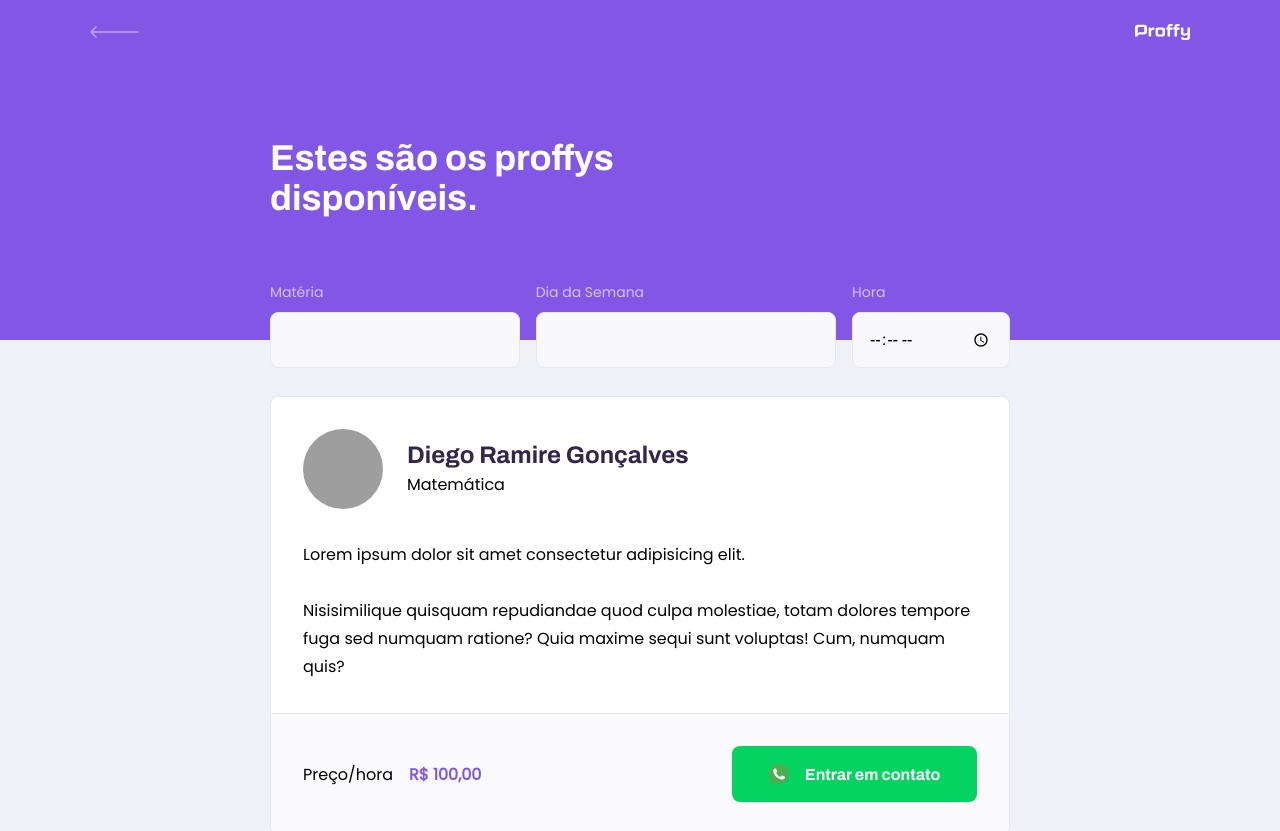
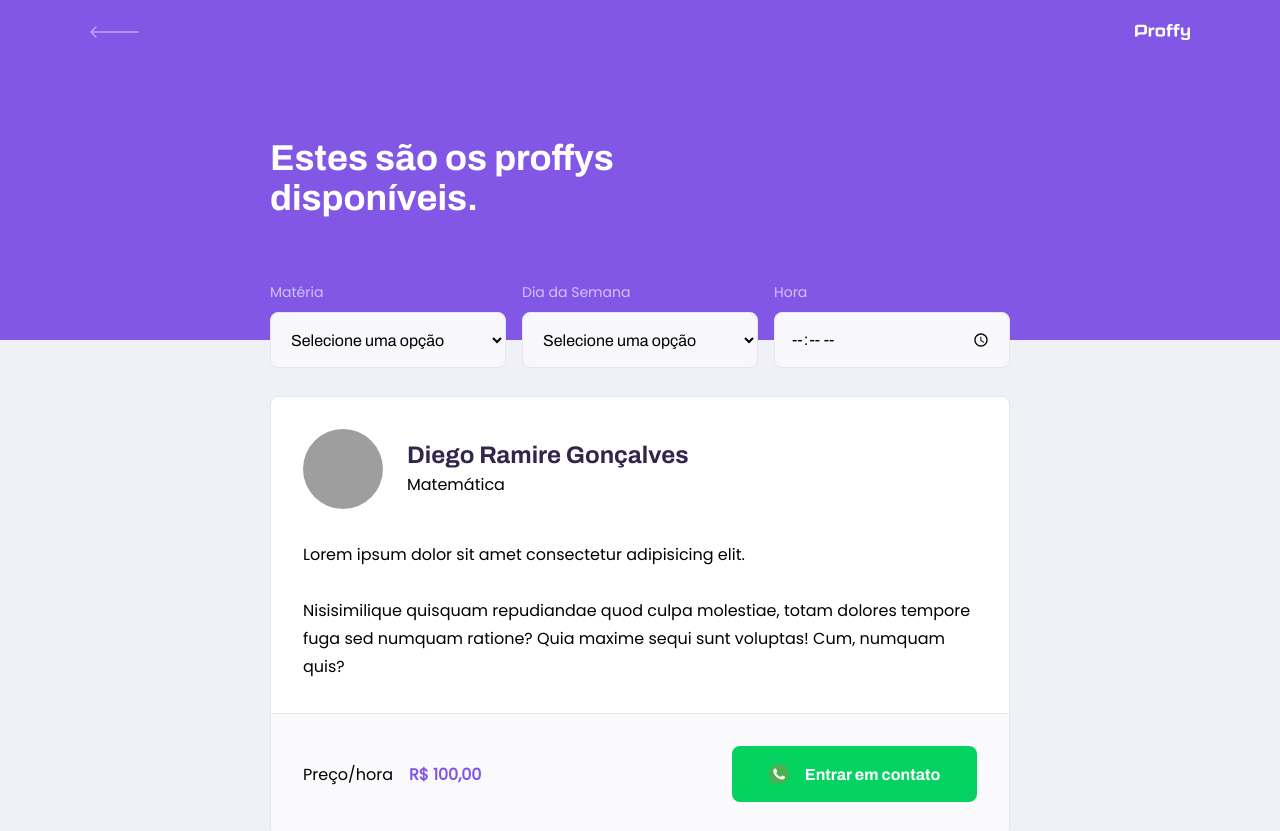
Before and after one commit to DiegoRamires/proffy-web, a React (Create React App) app: page /study in a window 1280 px wide. Shown: the top 831 px of the page. Built offline with nearby package versions, Linux system fonts and the light colour scheme; grey boxes are pictures that could not be loaded.

Commit message:
add: insert custom select component on teacher form and teacher list pages

```diff
--- a/src/pages/TeacherForm/index.tsx
+++ b/src/pages/TeacherForm/index.tsx
@@ -46,7 +46,33 @@ const TeacherForm: React.FC = () => {
               { value: "Química", label: "Química" },
             ]}
           />
+
           <Input name='cost' label='Custo da sua hora por aula' />
+        </fieldset>
+
+        <fieldset>
+          <legend>
+            Horários Disponíveis
+            <button type='button'>+ Novo Horário</button>
+          </legend>
+
+          <div className='schedule-item'>
+            <Select
+              name='week_day'
+              label='Dia da Semana'
+              options={[
+                { value: "0", label: "Domingo" },
+                { value: "1", label: "Segunda-feira" },
+                { value: "2", label: "Terça-feira" },
+                { value: "3", label: "Quarta-feira" },
+                { value: "4", label: "Quinta-feira" },
+                { value: "5", label: "Sexta-feira" },
+                { value: "6", label: "Sábado" },
+              ]}
+            />
+            <Input name='from' label='Das' type='time' />
+            <Input name='to' label='Até' type='time' />
+          </div>
         </fieldset>
 
         <footer>
--- a/src/pages/TeacherList/index.tsx
+++ b/src/pages/TeacherList/index.tsx
@@ -3,6 +3,7 @@ import React from "react";
 import PageHeader from "../../components/PageHeader";
 import TeacherItem from "../../components/TeacherItem";
 import Input from "../../components/Input";
+import Select from "../../components/Select";
 
 import "./styles.css";
 
@@ -11,8 +12,37 @@ const TeacherList: React.FC = () => {
     <div id='page-teacher-list' className='container'>
       <PageHeader title='Estes são os proffys disponíveis.'>
         <form id='search-teachers'>
-          <Input name='subject' label='Matéria' />
-          <Input name='week_day' label='Dia da Semana' />
+          <Select
+            name='subject'
+            label='Matéria'
+            options={[
+              { value: "Artes", label: "Artes" },
+              { value: "Biologia", label: "Biologia" },
+              { value: "Ciênicas", label: "Ciênicas" },
+              { value: "Educção Física", label: "Educção Física" },
+              { value: "Física", label: "Física" },
+              { value: "Geografia", label: "Geografia" },
+              { value: "História", label: "História" },
+              { value: "Matemática", label: "Matemática" },
+              { value: "Português", label: "Português" },
+              { value: "Química", label: "Química" },
+            ]}
+          />
+
+          <Select
+            name='week_day'
+            label='Dia da Semana'
+            options={[
+              { value: "0", label: "Domingo" },
+              { value: "1", label: "Segunda-feira" },
+              { value: "2", label: "Terça-feira" },
+              { value: "3", label: "Quarta-feira" },
+              { value: "4", label: "Quinta-feira" },
+              { value: "5", label: "Sexta-feira" },
+              { value: "6", label: "Sábado" },
+            ]}
+          />
+
           <Input type='time' name='time' label='Hora' />
         </form>
       </PageHeader>
--- a/src/pages/TeacherList/styles.css
+++ b/src/pages/TeacherList/styles.css
@@ -4,10 +4,8 @@
 }
 
 #search-teachers {
-  width: 90%;
   margin-top: 3.2rem;
 }
-
 #search-teachers label {
   color: var(--color-text-in-primary);
 }
@@ -21,20 +19,19 @@
   #page-teacher-list {
     max-width: 100%;
   }
-
   #search-teachers {
-    display: flex;
-    justify-content: space-between;
-    width: 100%;
+    display: grid;
+    grid-template-columns: 1fr 1fr 1fr;
+    column-gap: 16px;
     position: absolute;
     bottom: -28px;
   }
-
   #search-teachers .input-block + .input-block {
-    margin: 0;
-    margin-left: 16px;
+    margin-top: 0;
   }
-
+  #search-teachers .select-block + .select-block {
+    margin-top: 0;
+  }
   #page-teacher-list main {
     padding: 3.2rem 0;
     max-width: 740px;
```
